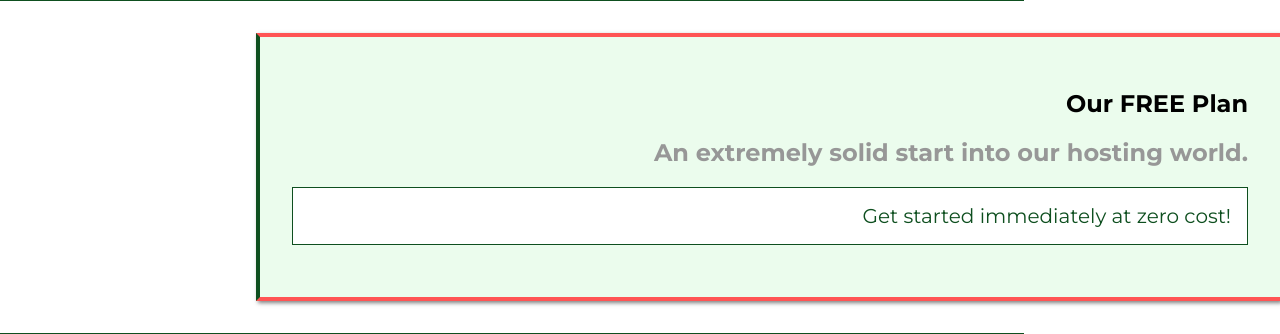
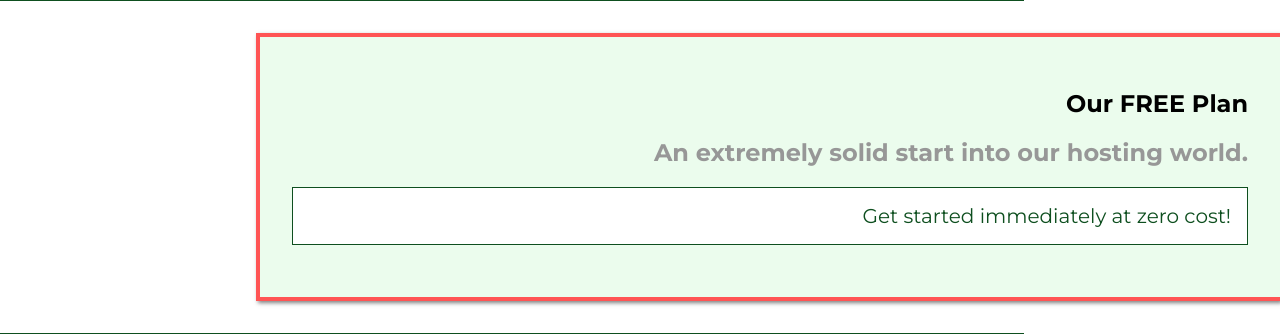
Before and after one commit to SeosoyoungE/css_pratice_and_master, a website built with Parcel: page packages/index.html in a window 1280 px wide. In both pictures the pointer is over the element 768 px from the left and 548 px from the top of the page. Shown: the part 382-716 px from the top of the page. Built offline with nearby package versions, Linux system fonts and the light colour scheme.

Commit message:
77 - 명시도 조정하기(방법두가지)

```diff
--- a/packages/packages.css
+++ b/packages/packages.css
@@ -12,6 +12,7 @@ main {
 .package:active {
   box-shadow: 2px 2px 4px rgba(0, 0, 0, 0.5);
   border-color: #ff5454;
+  /* border-color: #ff5454 !important; */
 }
 
 .clearfix {
@@ -27,6 +28,10 @@ main {
   border-right: none;
   border-left: 4px #0e4f1f solid;
   text-align: right;
+}
+#free:hover,
+#free :active {
+  border-color: #ff5454;
 }
 #premium {
   background: rgba(14, 79, 31, 0.95);
```
Also changed, not shown: 2 other files.
